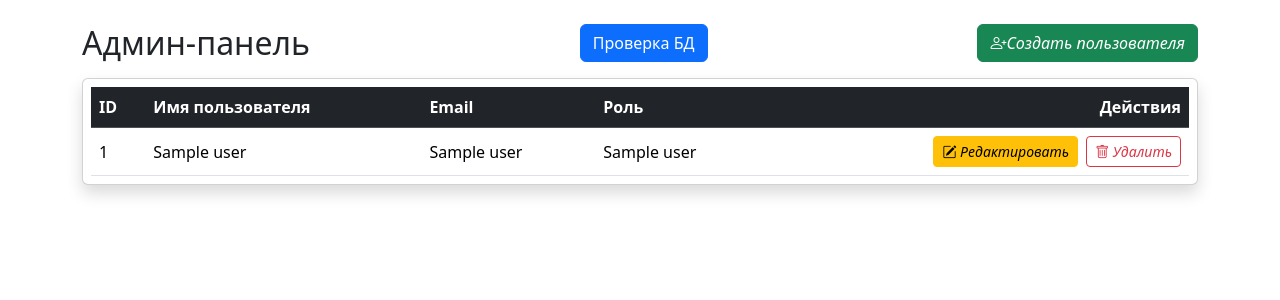
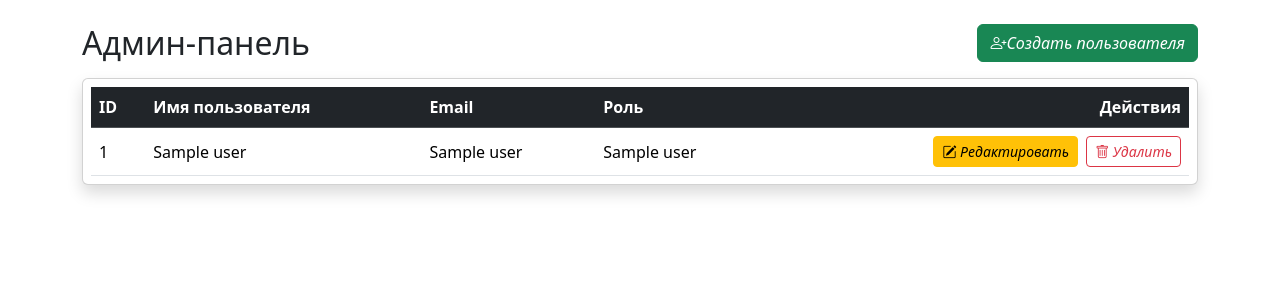
Before and after one commit to tsvetkovdm/hieroglyphic-trainer, a Flask app: template app/templates/admin/dashboard.html in a window 1280 px wide. Shown: the part 56-356 px from the top of the page. Run offline with Flask 3, Linux system fonts and the light colour scheme; the template is opened without the code that fills it: most values are stand-ins (such as "Sample title", 1, 10 or a date in 2020); some libraries are stand-ins or nearby versions.

Commit message:
fix(admin): remove db test button

```diff
--- a/app/templates/admin/dashboard.html
+++ b/app/templates/admin/dashboard.html
@@ -4,7 +4,6 @@
 <div class="container py-4">
     <div class="d-flex justify-content-between align-items-center mb-3">
         <h2 class="mb-0">Админ-панель</h2>
-        <a href="{{ url_for('admin.test_connection') }}" class="btn btn-primary">Проверка БД</a>
         <a href="{{ url_for('admin.add_user') }}" class="btn btn-success">
             <i class="bi bi-person-plus">Создать пользователя</i>
         </a>
```
